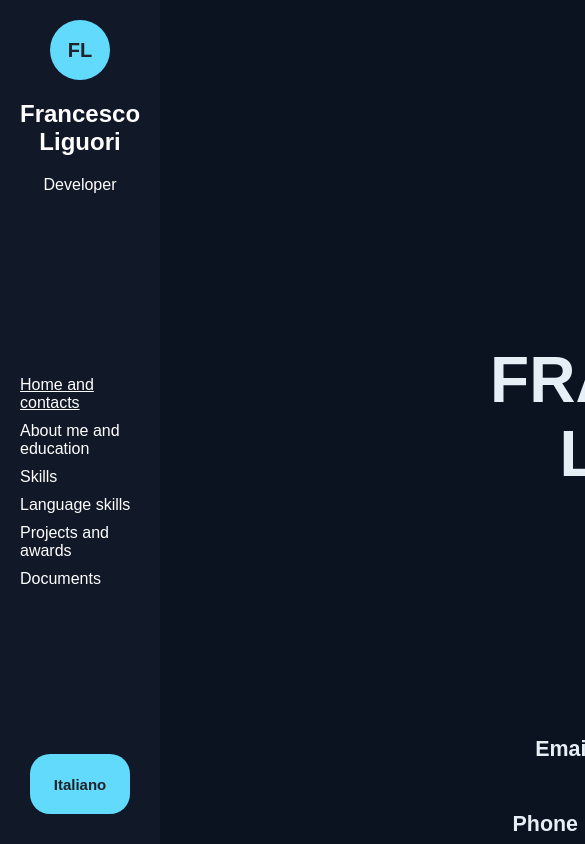
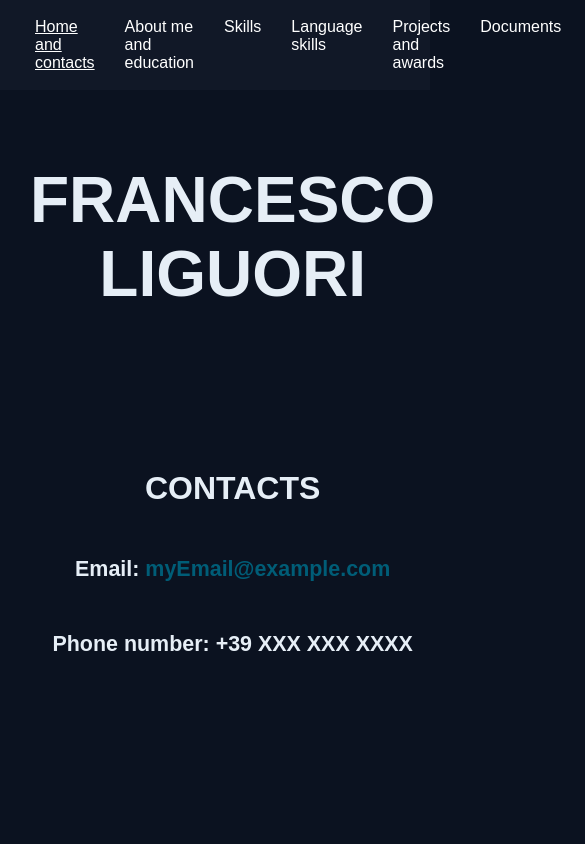
Before and after one commit to franceDestroyed/my-cv, a plain HTML site: page index.html in a window 390 px wide. Shown: the top 844 px of the page, 585 px wide, since content can reach past the window. Drawn offline with Linux system fonts and the light colour scheme; a script that the page names is missing.

Commit message:
Add files via upload

```diff
--- a/style.css
+++ b/style.css
@@ -166,3 +166,51 @@ body[data-theme='dark']{
 }
 body[data-theme='dark'] .sidebar{background:#111827;}
 body[data-theme='dark'] .skills-list li{background:#1f2937;color:#e6eef6;}
+
+/*------------------------------------------------------*/
+
+@media (max-width: 1080px) {
+    .layout {
+        flex-direction: column; /* Change layout to stack sidebar and content vertically */
+    }
+
+    .sidebar {
+        width: 100%; /* Make sidebar take full width */
+        height: auto; /* Adjust height automatically */
+        flex-direction: row; /* Make items inside sidebar horizontal */
+        justify-content: space-around; /* Distribute items horizontally */
+        padding: 15px 20px; /* Adjust padding for horizontal layout */
+        align-items: center; /* Vertically align items in the center */
+    }
+
+    .brand {
+        display: none; /* Hide brand or adjust its display */
+    }
+
+    .avatar {
+        margin: 0 10px; /* Adjust margin for horizontal flow */
+    }
+
+    .langChange, .documents {
+        margin: 0 10px; /* Adjust margin for horizontal flow */
+    }
+
+    .nav-links {
+        display: flex; /* Make nav links horizontal */
+        margin: 0;
+    }
+
+    .nav-links li {
+        margin: 0 15px; /* Add horizontal spacing between nav items */
+    }
+
+
+    .content-main,
+    .content-home,
+    .content-skills,
+    .content-projects {
+        margin-left: auto;
+        margin-right: auto;
+        padding-top: 30px; /* Reset padding-top if it was adjusted for sidebar */
+    }
+}
```
